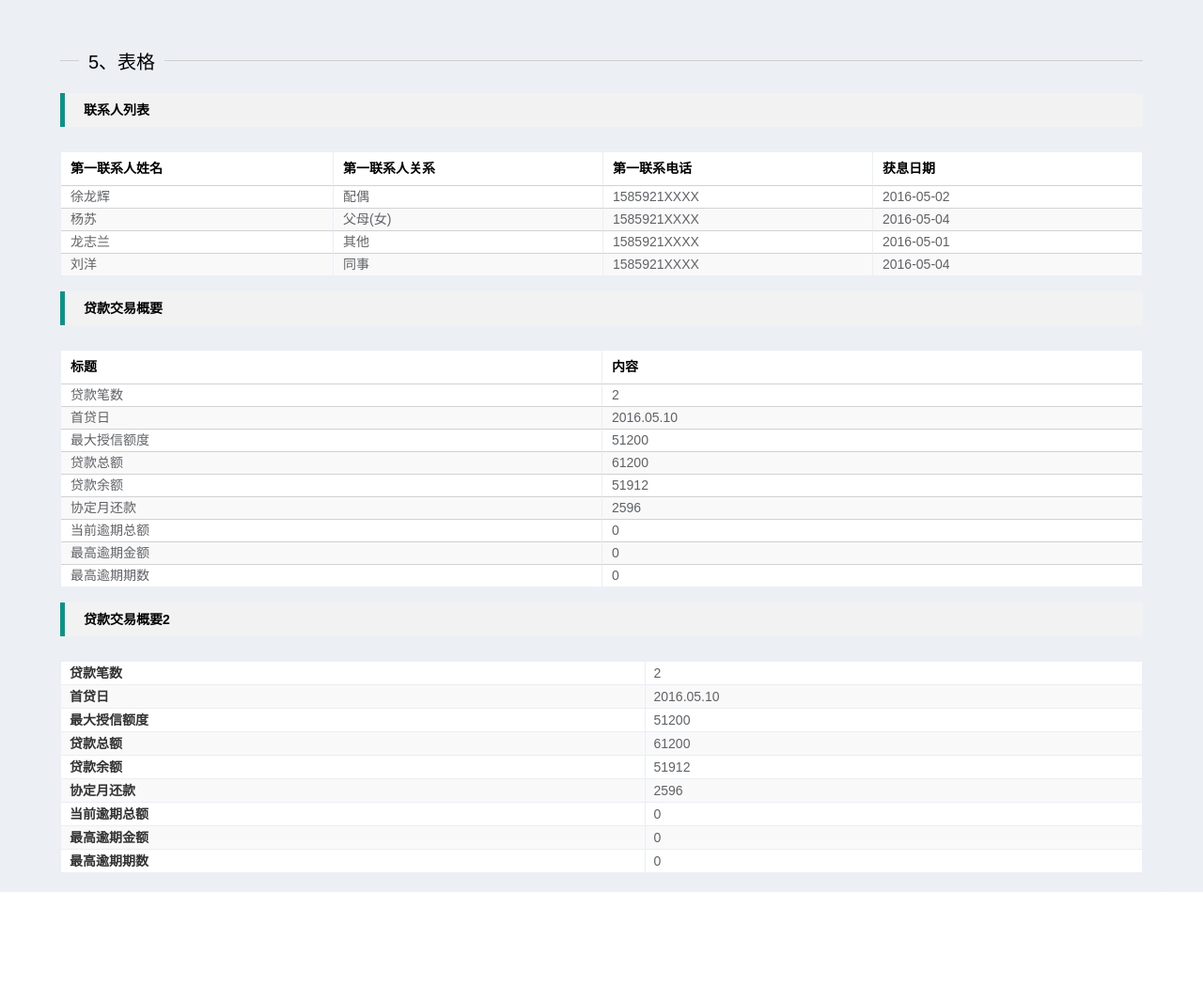
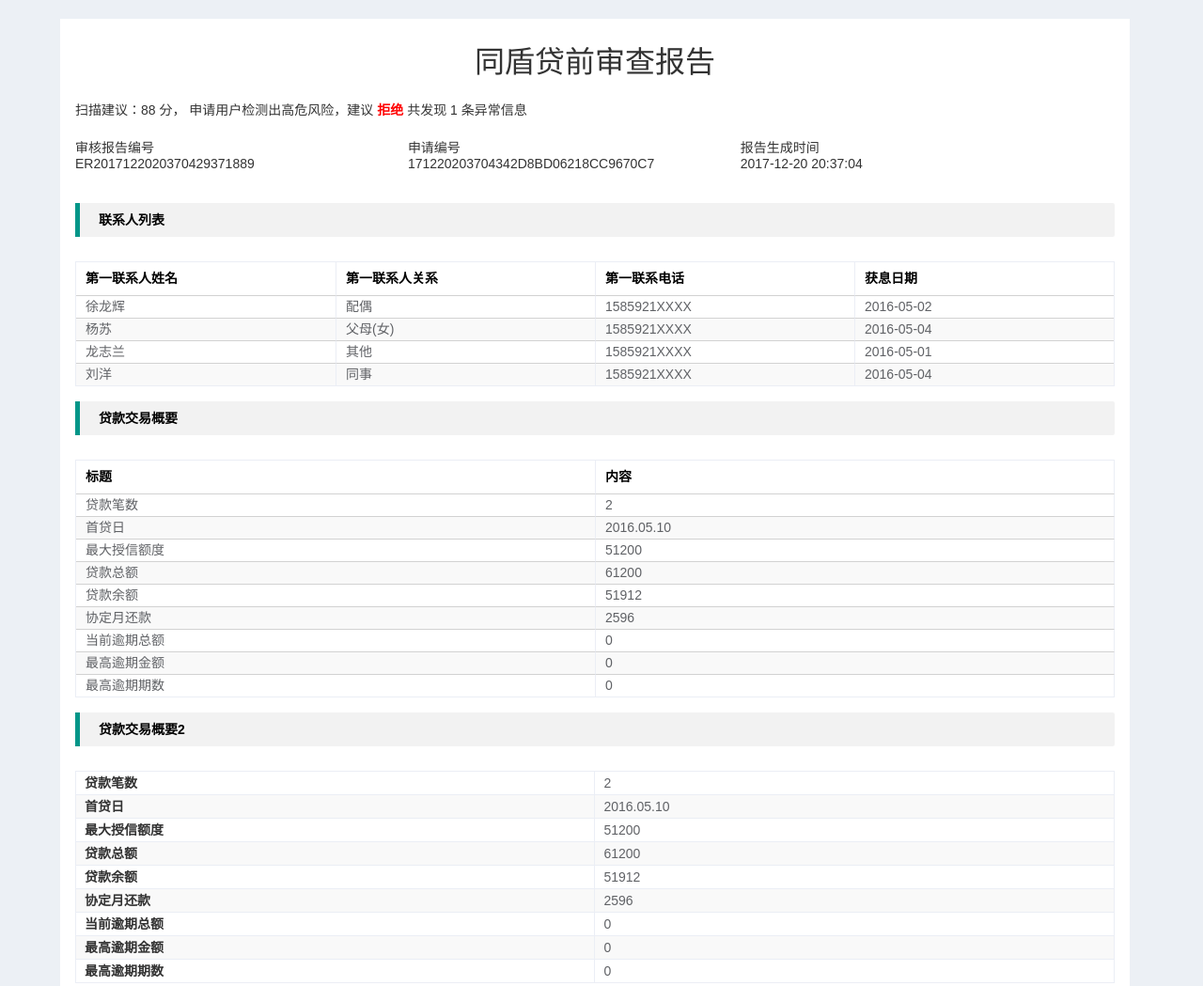
Before and after one commit to zhoupeihuang/baseStyle, a plain HTML site: page test.html in a window 1280 px wide. Shown: the top 1049 px of the page at 94% size. Before the commit the page ends 949 px from the top, so only its background shows below. Drawn offline with Linux system fonts and the light colour scheme.

Commit message:
新增title

```diff
--- a/test.html
+++ b/test.html
@@ -6,6 +6,7 @@
 	<!-- 引入样式 -->
 	<link rel="stylesheet" href="css/index.css">
 	<link rel="stylesheet" href="css/main.css" />
+	<title>s</title>
 	<style>
 		.el-table .warning-row {
 			background: oldlace;
@@ -21,12 +22,26 @@
 <body>
 	<div id="app" style="background-color: #ecf0f5;">
 		<div class="maxBox cf">
-
-
-			<fieldset class="layui-elem-field layui-field-title" style="margin-top: 30px;">
-				<legend>5、表格</legend>
-			</fieldset>
-			<blockquote class="layui-elem-quote">联系人列表</blockquote><br>
+			<div class="whiteBG">
+				<div class="bigTitle">同盾贷前审查报告</div>
+				<div class="suggestBox">扫描建议：88 分， 申请用户检测出高危风险，建议
+					<span class="errFont">拒绝</span> 共发现 1 条异常信息</div>
+				<div class="numberList">
+					<dl>
+						<dt>审核报告编号</dt>
+						<dd>ER2017122020370429371889</dd>
+					</dl>
+					<dl>
+						<dt>申请编号</dt>
+						<dd>171220203704342D8BD06218CC9670C7</dd>
+					</dl>
+					<dl>
+						<dt>报告生成时间</dt>
+						<dd>2017-12-20 20:37:04</dd>
+					</dl>
+				</div>
+				<blockquote class="layui-elem-quote">联系人列表</blockquote>
+				<br>
 				<el-table :data="tableData" stripe border :row-class-name="tableRowClassName" style="width: 100%">
 					<el-table-column prop="name" label="第一联系人姓名">
 					</el-table-column>
@@ -38,26 +53,81 @@
 					</el-table-column>
 				</el-table>
 				<br>
-			<blockquote class="layui-elem-quote">贷款交易概要</blockquote><br>
+				<blockquote class="layui-elem-quote">贷款交易概要</blockquote>
+				<br>
 				<el-table :data="loadOutline" stripe border :row-class-name="tableRowClassName" style="width: 100%">
 					<el-table-column fixed="left" prop="title" label="标题">
 					</el-table-column>
 					<el-table-column fixed="left" prop="value" label="内容">
 					</el-table-column>
 				</el-table>
-			<br>
-			<blockquote class="layui-elem-quote">贷款交易概要2</blockquote><br>
-			<table class="mytable" border="1" cellspacing="0" cellpadding="0" style="width: 100%">
+				<br>
+				<blockquote class="layui-elem-quote">贷款交易概要2</blockquote>
+				<br>
+				<table class="mytable" border="1" cellspacing="0" cellpadding="0" style="width: 100%">
 					<tr v-for="(item,index) in loadOutline ">
-						<td class="el-table--border">{{item.title}}</td>
+						<td width="50%">{{item.title}}</td>
 						<td>{{item.value}}</td>
 					</tr>
-			</table>
+				</table>
+			</div>
 		</div>
+	</div>
 
-	</div>
+
+
+
 </body>
 <style>
+	.numberList {
+		font-size: 14px;
+		color: #333;
+		position: relative;
+		min-height: 60px;
+		padding: 10px 0;
+	}
+
+	.numberList dl {
+		width: 32%;
+		min-height: 30px;
+		list-style: none;
+		float: left;
+		position: relative;
+	}
+
+	.numberList dl dd,
+	.numberList dl dt {
+		font-size: 14px;
+		color: #333;
+	}
+
+	.suggestBox {
+		font-size: 14px;
+		color: #333;
+		position: relative;
+		padding: 10px 0;
+	}
+
+	.errFont {
+		color: red;
+		font-weight: bold;
+	}
+
+	.bigTitle {
+		font-size: 32px;
+		color: #333;
+		width: 100%;
+		/* font-weight: bold; */
+		padding: 10px 0;
+		text-align: center;
+	}
+
+	.whiteBG {
+		width: 96%;
+		background-color: white;
+		padding: 10px 16px;
+	}
+
 	.mytable {
 		border-collapse: separate;
 		border-width: 1px;
@@ -86,11 +156,13 @@
 		border-left: #ebeef5 0px solid;
 		border-bottom: #ebeef5 1px solid;
 	}
-	.mytable tr:nth-child(even){
+
+	.mytable tr:nth-child(even) {
 		background-color: #f9f9f9
 	}
-	.mytable tr td:nth-child(odd){
-		color:#333;
+
+	.mytable tr td:nth-child(odd) {
+		color: #333;
 		font-weight: bold
 	}
 </style>
```
